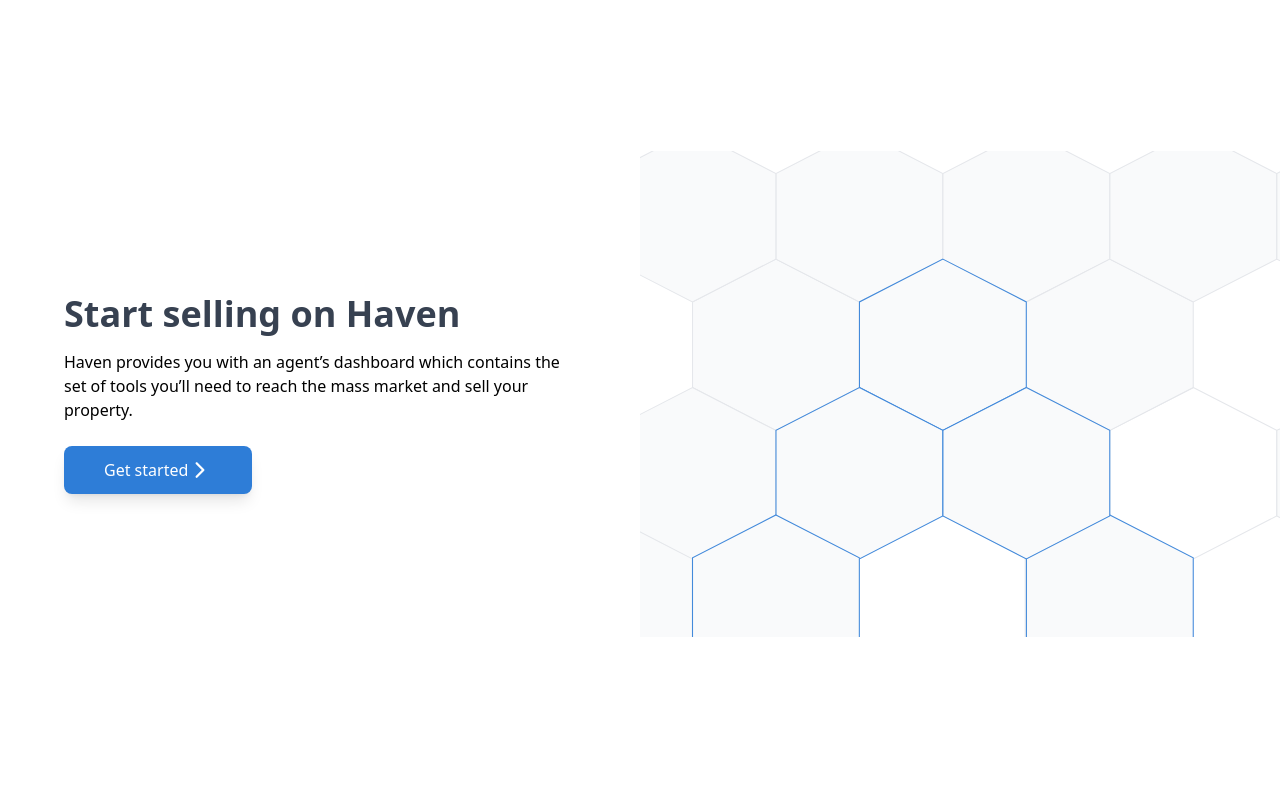
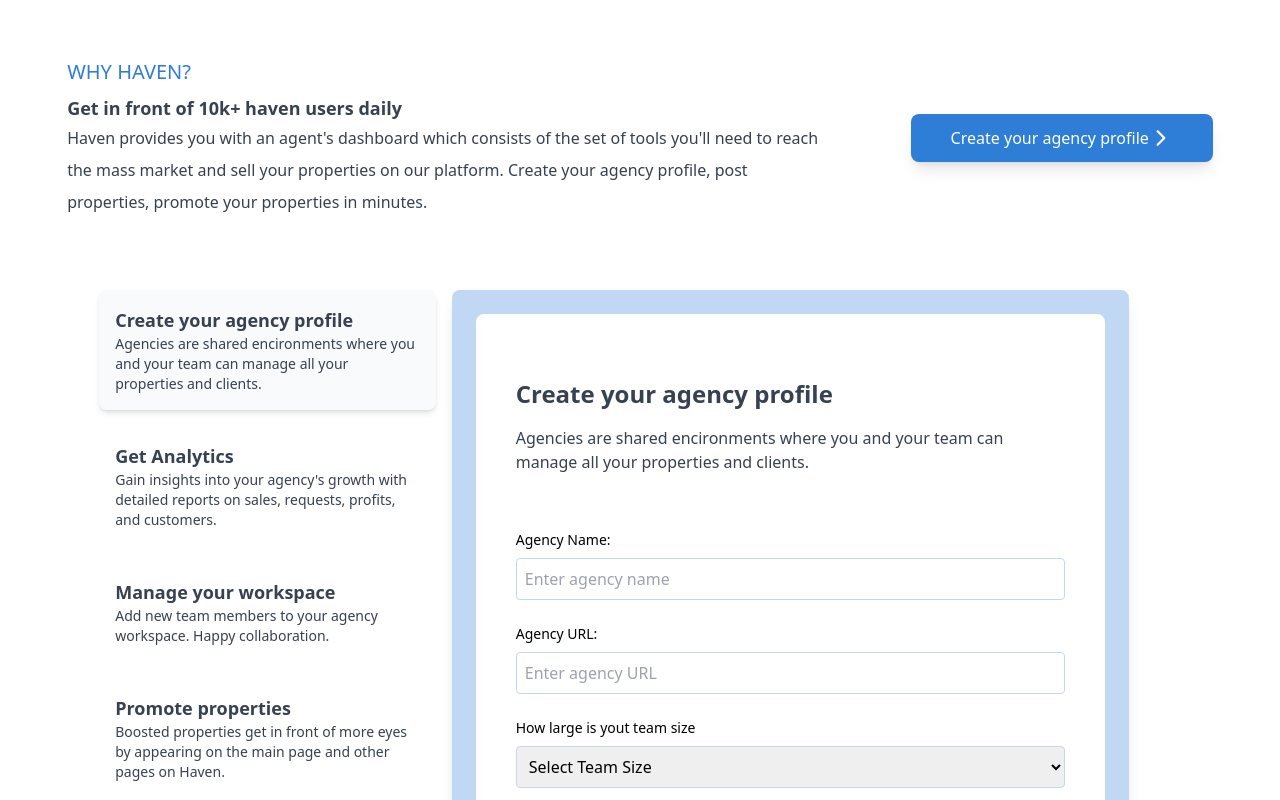
Before and after one commit to PythoSalaf/Harven-Estates, a React (Vite) app: page /agents in a window 1280 px wide. Shown: the part 700-1500 px from the top of the page. Built offline with nearby package versions, Linux system fonts and the light colour scheme.

Commit message:
agent stepper

```diff
--- a/src/Pages/Agents.jsx
+++ b/src/Pages/Agents.jsx
@@ -1,9 +1,10 @@
-import { AgentHero,SellingOnHaven, FAQ } from "../components";
+import { AgentHero,SellingOnHaven, FAQ,Stepper } from "../components";
 
 const Agents = () => {
   return (
     <div>
       <AgentHero/>
+      <Stepper/>
       <SellingOnHaven/>
       <FAQ/>
     </div>
--- a/src/components/AgentHero.jsx
+++ b/src/components/AgentHero.jsx
@@ -2,13 +2,13 @@ import { agentHome, HomeIcon } from "../assets";
 import { IoIosArrowForward } from "react-icons/io";
 const AgentHero = () => {
   return (
-    <div className="flex flex-col md:flex-row justify-between items-center layout md:px-16 pt-12  md:py-12">
+    <div className="flex flex-col md:flex-row justify-between items-center layout md:py-20 pt-12">
 
-      <div className="flex-1 md:text-left mb-8 md:mb-0">
+      <div className="flex-1 md:text-left mb-8 md:mb-0 md:px-10">
         <p className="text-primary font-medium uppercase tracking-widest text-sm md:text-lg">
           For Agents
         </p>
-        <h1 className="text-3xl md:text-5xl font-bold leading-relaxed mb-4">
+        <h1 className="text-3xl md:text-4xl lg-5xk font-bold leading-relaxed mb-4">
           One platform to manage all your Agency business needs
         </h1>
         <p className="text-gray mb-6 text-sm md:text-lg">
@@ -25,7 +25,7 @@ const AgentHero = () => {
           <img
             src={agentHome}
             alt="Agent holding a house"
-            className="w-[500px] object-cover"
+            className="lg:w-[500px] w-full md:w-[300px] object-cover"
           />
         </div>
 
--- a/src/components/SellingOnHaven.jsx
+++ b/src/components/SellingOnHaven.jsx
@@ -6,10 +6,10 @@ const SellingOnHaven = () => {
 
 
       <div className="w-full md:w-1/2 flex flex-col items-center md:items-start p-8 md:p-16">
-        <h1 className="text-3xl md:text-4xl font-bold text-gray mb-4">
+        <h1 className="text-3xl md:text-4xl font-bold mb-4">
           Start selling on Haven
         </h1>
-        <p className="mb-6">
+        <p className="mb-6 leading-loose">
           Haven provides you with an agent’s dashboard which contains the set of tools you’ll
           need to reach the mass market and sell your property.
         </p>
--- /dev/null
+++ b/src/components/Stepper.jsx
@@ -0,0 +1,165 @@
+import { useState } from 'react';
+import { IoIosArrowForward } from "react-icons/io";
+
+const Stepper = () => {
+  const [currentStep, setCurrentStep] = useState(1);
+
+  const steps = [
+    {
+      id: 1,
+      title: 'Create your agency profile',
+      description:
+        'Agencies are shared encironments where you and your team can manage all your properties and clients.',
+      content: (
+        <div className='md:my-14 '>
+          <div className='' >
+          <label className="block mb-2 text-sm font-medium">Agency Name:</label>
+          <input
+            type="text"
+            className="border border-[#C0D8F3] p-2 rounded w-full"
+            placeholder="Enter agency name"
+          />
+        </div>
+        <div className='mt-6'>
+          <label className="block mb-2 text-sm font-medium">Agency URL:</label>
+          <input
+            type="text"
+            className="border border-[#C0D8F3] p-2 rounded w-full"
+            placeholder="Enter agency URL"
+          />
+        </div>
+        <div className='mt-6'>
+          <label className="block mb-2 text-sm font-medium">How large is yout team size</label>
+          <select name="" id="" className=' border border-[#C0D8F3] p-2 rounded w-full'>
+          <option value="">Select Team Size</option>
+            <option value="">2-5</option>
+            <option value="">6-10</option>
+            <option value="">11-20</option>
+            <option value="">21-30</option>
+            <option value="">31-50</option>
+          </select>
+        </div>
+        </div>
+      ),
+    },
+    {
+      id: 2,
+      title: 'Get Analytics',
+      description:
+        "Gain insights into your agency's growth with detailed reports on sales, requests, profits, and customers.",
+      content: <p>Analytics information will be displayed here.</p>,
+    },
+    {
+      id: 3,
+      title: 'Manage your workspace',
+      description: 'Add new team members to your agency workspace. Happy collaboration.',
+      content: (
+        <div>
+          <label className="block mb-2 text-sm font-medium">Team Size:</label>
+          <select className="border border-gray-300 p-2 rounded w-full">
+            <option value="small">1-10</option>
+            <option value="medium">11-50</option>
+            <option value="large">50+</option>
+          </select>
+        </div>
+      ),
+    },
+    {
+      id: 4,
+      title: 'Promote properties',
+      description:
+        'Boosted properties get in front of more eyes by appearing on the main page and other pages on Haven.',
+      content: <p>Promotion details will be shown here.</p>,
+    },
+    {
+      id: 5,
+      title: 'Get custom website',
+      description:
+        "Haven provides you with your agency's custom websites on the fly where you sell.",
+      content: <p>Custom website information will be provided here.</p>,
+    },
+  ];
+
+  const handleStepChange = (step) => {
+    setCurrentStep(step);
+  };
+
+  const progressPercentage = ((currentStep - 1) / (steps.length - 1)) * 100;
+
+  return (
+    <div className="max-w-7xl  mt-10 layout">
+      {/* Top section */}
+      <div className="md:flex  justify-between md:items-center mb-8 p-4 pt-28 md:pt-0  rounded-lg">
+        <div className="lg:w-2/3 md:w-3/5">
+          <h1 className="text-primary text-xl font-thin mb-2">WHY HAVEN?</h1>
+          <h2 className="text-lg font-semibold text-gray">
+            Get in front of 10k+ haven users daily
+          </h2>
+          <p className="text-gray leading-loose">
+            Haven provides you with an agent's dashboard which consists of the set of
+            tools you'll need to reach the mass market and sell your properties on our
+            platform. Create your agency profile, post properties, promote your
+            properties in minutes.
+          </p>
+        </div>
+
+        <button className="bg-primary text-white px-6 lg:px-10 md:px-2 py-3 rounded-lg font-medium shadow-lg hover:bg-blue transition flex mt-6 md:mt-0">
+        Create your agency profile  <IoIosArrowForward size={24} />
+        </button>
+      </div>
+
+      {/* Stepper and form section */}
+      <div className="flex flex-col md:flex-row p-6 rounded-lg">
+        {/* Left side: Stepper */}
+        <div className="relative w-full md:w-1/3 pr-4">
+          <div className="absolute top-0 left-0 w-1  h-full"></div>
+          <div
+            className="absolute top-0 left-0 w-1 bg-primary transition-all duration-500"
+            style={{ height: `${progressPercentage}%` }}
+          ></div>
+
+          <div className="pl-6">
+            {steps.map((step) => (
+              <div
+                key={step.id}
+                onClick={() => handleStepChange(step.id)}
+                className={`cursor-pointer mb-4 p-4 rounded-lg transition-all duration-300 relative ${
+                  currentStep === step.id
+                    ? 'bg-ash shadow-md'
+                    : 'bg-white'
+                }`}
+              >
+
+                <h3 className="text-lg font-semibold text-gray">
+                  {step.title}
+                </h3>
+                <p className="text-sm text-gray">{step.description}</p>
+              </div>
+            ))}
+          </div>
+        </div>
+
+ {/* Right side: Form content */}
+<div className='w-3/5'>
+  <div className="bg-[#C0D8F3] p-6 rounded-lg shadow-lg">
+    <div className="bg-white md:py-16 md:px-10 rounded-lg ">
+      <h2 className="text-2xl font-bold mb-4 text-gray">
+        {steps[currentStep - 1].title}
+      </h2>
+      <p className="text-gray mb-4">
+        {steps[currentStep - 1].description}
+      </p>
+
+      <div>{steps[currentStep - 1].content}</div>
+    </div>
+  </div>
+</div>
+
+
+
+      </div>
+    </div>
+  );
+};
+
+export default Stepper;
--- a/src/components/index.js
+++ b/src/components/index.js
@@ -14,3 +14,4 @@ export { default as PropertyCategories} from "./AllPropCard";
 export { default as HomeProperties} from "./HomeProperties";
 export { default as AgentHero} from "./AgentHero";
 export { default as SellingOnHaven} from "./SellingOnHaven";
+export { default as Stepper} from "./Stepper";
```
